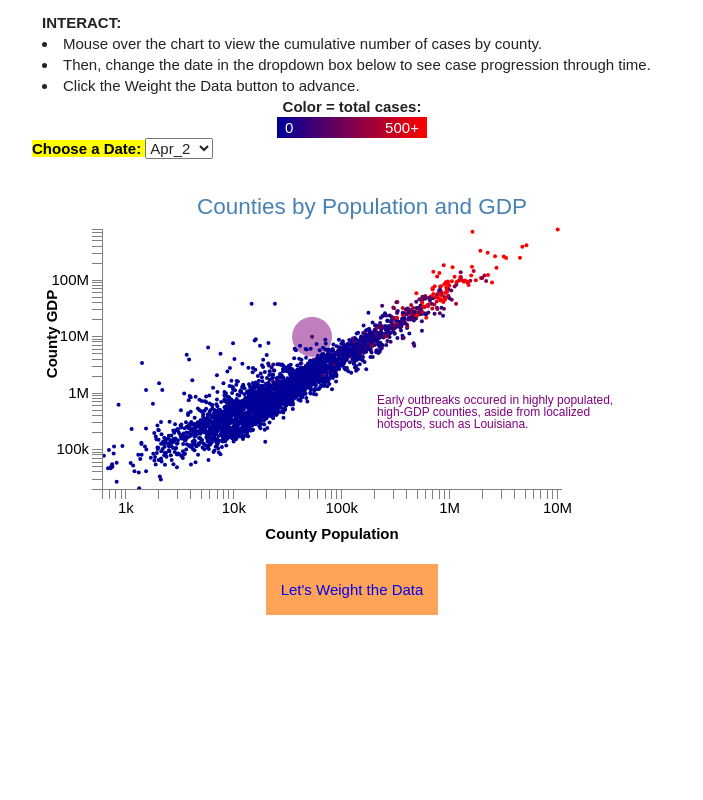
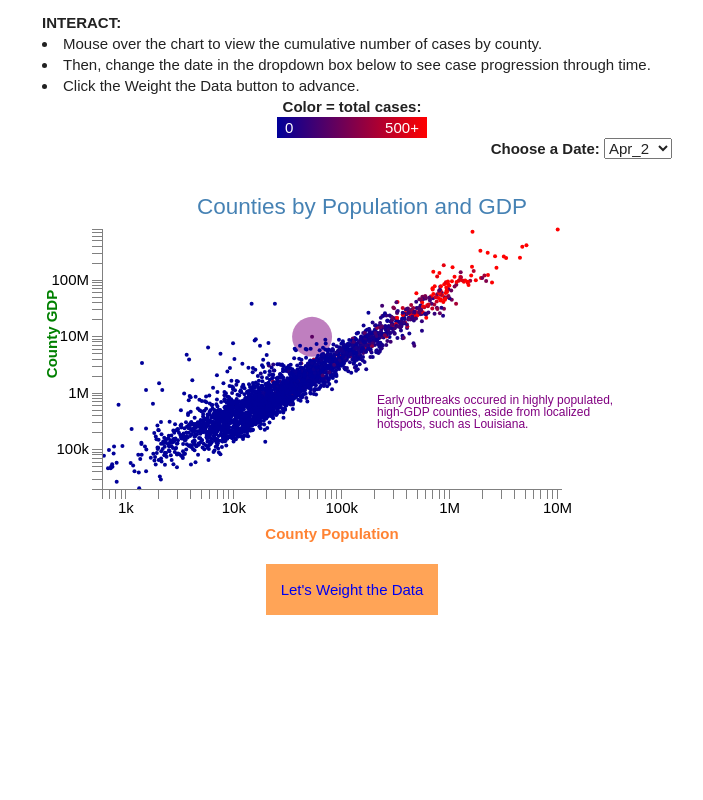
Before and after one commit to skirby1201/skirby1201.github.io, a plain HTML site: page index.html in a window 1280 px wide. Shown: the part 3300-4100 px from the top of the page, without its empty margins (128-831 px from the left). Drawn offline with nearby package versions, Linux system fonts and the light colour scheme.

Commit message:
Update index.html
Changed colors of axis labels.

```diff
--- a/index.html
+++ b/index.html
@@ -159,7 +159,7 @@ circle {
 
       </div>
       <div class="legendtext"><b>Color = total cases: </b><div class="gradient">0&nbsp;&nbsp;&nbsp;&nbsp;&nbsp;&nbsp;&nbsp;&nbsp;&nbsp;&nbsp;&nbsp;&nbsp;&nbsp;&nbsp;&nbsp;&nbsp;&nbsp;&nbsp;&nbsp;&nbsp;&nbsp;&nbsp;500+</div></div>
-      <div><b><mark>Choose a Date: </b></mark><select id="selectButton2"></select></div>
+      <div style="float: right;"><b>Choose a Date: </b><select id="selectButton2"></select></div>
 
         <div id="container2"></div>
         <div class="button"><a href="#section-four"><span class="button_container"><span class="my_button">Let's Weight the Data</span></span></a></div>
@@ -521,6 +521,7 @@ circle {
           .attr("transform", "translate(" + (width2 / 2) + " ," + (height2 + margin2-20) + ")")
           .style("text-anchor", "middle")
           .style("font-weight", "bold")
+          .attr("fill", "#FF8333")
           .text("County Population");
 
         //Y axis label
@@ -531,6 +532,7 @@ circle {
           .attr("dy", "1em")
           .style("text-anchor", "middle")
           .style("font-weight", "bold")
+          .attr("fill", "green")
           .text("County GDP");
 
 
@@ -695,7 +697,7 @@ circle {
 
       svg3.append("path")
           .attr("class", "line_pop")
-          .style("stroke", "red")
+          .style("stroke", "#FF8333")
           .attr("d", valuelinePop(data));
 
       svg3.append("path")
@@ -762,7 +764,7 @@ circle {
         .on('mousemove', mousemove3)
 
         .on('mouseout', function(d) {
-          d3.selectAll(".line_pop").style("stroke", "red").style("stroke-width", 2);
+          d3.selectAll(".line_pop").style("stroke", "#FF8333").style("stroke-width", 2);
           d3.selectAll(".annPop").remove();
           div3.style('display', 'none');
         });
```
